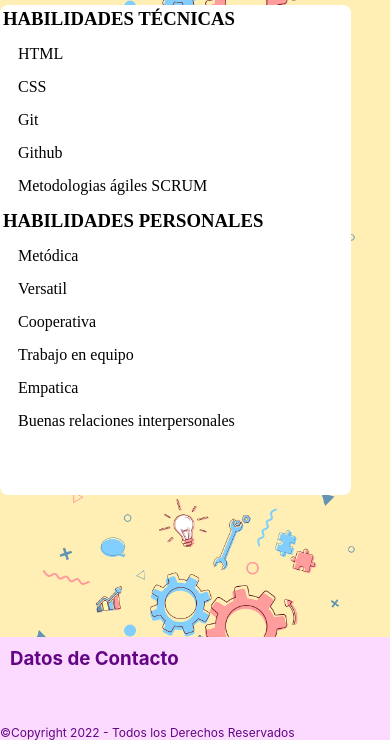
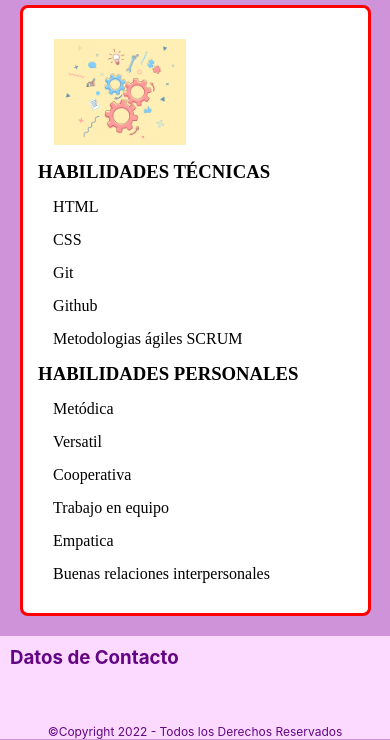
Before and after one commit to vinomarilyn/tpcvwebuade, a plain HTML site: page pages/skills.html in a window 390 px wide. Shown: the part 153-893 px from the top of the page. Drawn offline with Linux system fonts and the light colour scheme.

Commit message:
subo tp4 sin en menu mobile

```diff
--- a/pages/skills.html
+++ b/pages/skills.html
@@ -26,6 +26,7 @@
         <main class="mainIndex">
             <h2>HABILIDADES</h2>
             <div class="imgIndex">
+                <div>
             <h3>HABILIDADES TÉCNICAS</h3>
             <ol>
             <li>HTML</li>
@@ -43,6 +44,8 @@
               <li>Empatica</li>
               <li>Buenas relaciones interpersonales</li>
             </ol>
+        </div>
+            <img src="/public/images/habilidades.png" alt=""></img>
             </div>
 
       </main>
--- a/public/css/education.css
+++ b/public/css/education.css
@@ -1,6 +1,6 @@
 .bodyIndex{
     height: 100%;
-    background-image: url(../images/educacion.jpg);
+    background-color: #CE93D8;
     background-size: 100%;
 }
 /* General */
@@ -63,11 +63,22 @@ li {
 /* Images */
 .imgIndex{
     width: 90%;
-    height: 50%;
+    height: 80%;
     border: solid #FFFFFF;
     background-color: #FFFFFF;
     border-radius: 8px;
-    margin-top: 20px;
+    padding-top: 3%;
+    margin-top: 5%;
+    padding-left: 3%;
+    display: flex;
+    justify-content: space-around;
+
+ }
+ .imgIndex img{
+
+    max-width: 45%;
+    max-height: 27%;
+    margin: 1rem;
  }
  .imgIndex li{
     margin: 15px;
@@ -75,6 +86,10 @@ li {
  .mainIndex{
      width: 100%;
      height: 700px;
+     display: flex;
+     flex-direction: column;
+     align-items: center;
+
  }
   /* titulo */
   .mainIndex h2{
@@ -85,6 +100,8 @@ li {
     border-radius: 8px;
     margin-top: 20px;
     width: 55%;
+   display: flex;
+   justify-content: center;
  }
 
 /* FOOTER */
@@ -101,4 +118,18 @@ li {
 }
 .footerBox p{
     font-size: 12px;
+    display: flex;
+    justify-content: center;
 }
+@media ( max-width: 992px ) /*tablet*/
+ {
+ /* header */
+
+ }
+ @media ( max-width: 765px ) /* mobile */
+ {
+/* Images */
+.imgIndex{
+    flex-direction: column-reverse;
+ }
+ }
--- a/public/css/experience.css
+++ b/public/css/experience.css
@@ -1,6 +1,6 @@
 .bodyIndex{
     height: 100%;
-    background-image: url(../images/experiencia.png);
+    background-color: #CE93D8;
     background-size: 100%;
 }
 /* General */
@@ -68,6 +68,14 @@ li {
     background-color: #FFFFFF;
     border-radius: 8px;
     margin-top: 20px;
+
+    display: flex;
+    justify-content: space-around;
+ }
+ .imgIndex img{
+    max-width: 45%;
+    max-height: 42%;
+    margin: 1rem;
  }
  .imgIndex li{
     margin: 15px;
@@ -75,6 +83,9 @@ li {
  .mainIndex{
      width: 100%;
      height: 700px;
+     display: flex;
+     flex-direction: column;
+     align-items: center;
  }
    /* titulo */
    .mainIndex h2{
@@ -85,6 +96,8 @@ li {
     border-radius: 8px;
     margin-top: 20px;
     width: 62%;
+   display: flex;
+   justify-content: center;
  }
 /* FOOTER */
 .footerBox{
@@ -100,4 +113,18 @@ li {
 }
 .footerBox p{
     font-size: 12px;
+    display: flex;
+    justify-content: center;
 }
+@media ( max-width: 992px ) /*tablet*/
+ {
+ /* header */
+
+ }
+ @media ( max-width: 765px ) /* mobile */
+ {
+/* Images */
+.imgIndex{
+    flex-direction: column-reverse;
+ }
+ }
--- a/public/css/skills.css
+++ b/public/css/skills.css
@@ -1,6 +1,6 @@
 .bodyIndex{
     height: 100%;
-    background-image: url(../images/habilidades.png);
+    background-color: #CE93D8;
     background-size: 100%;
 }
 /* General */
@@ -63,19 +63,31 @@ li {
 /* items */
 .imgIndex{
     width: 90%;
-    height: 70%;
+    height: 80%;
     border: solid #FFFFFF;
     background-color: #FFFFFF;
     border-radius: 8px;
-    margin-top: 20px;
+    margin-top: 5%;
+    padding: 4%;
+    display: flex;
+    justify-content: space-around;
+ }
 
- }
+.imgIndex img{
+ max-width: 42%;
+ max-height: 38%;
+ margin: 1rem;
+}
  .imgIndex li{
     margin: 15px;
  }
  .mainIndex{
      width: 100%;
      height: 700px;
+     display: flex;
+     flex-direction: column;
+    align-items: center;
+
  }
    /* titulo */
    .mainIndex h2{
@@ -86,6 +98,8 @@ li {
     border-radius: 8px;
     margin-top: 20px;
     width: 65%;
+   display: flex;
+   justify-content: center;
  }
 /* FOOTER */
 .footerBox{
@@ -101,4 +115,25 @@ li {
 }
 .footerBox p{
     font-size: 12px;
+    display: flex;
+    justify-content: center;
 }
+@media ( max-width: 992px ) /*tablet*/
+ {
+ /* header */
+ }
+ @media ( max-width: 765px ) /* mobile */
+ {
+/* Images */
+.imgIndex{
+    flex-direction: column-reverse;
+    border: solid red;
+     height: 100%;
+     margin-bottom: 5%;
+}
+.mainIndex{
+    width: 100%;
+    height: 100%;
+
+}
+ }
--- a/public/css/style.css
+++ b/public/css/style.css
@@ -1,6 +1,6 @@
 .bodyIndex{
     height: 100%;
-    background-image: url(../images/index.jpg);
+    background-color: #CE93D8;
     background-size: 100%;
 }
 /* General */
@@ -63,20 +63,28 @@ li {
 /* Images */
 .imgIndex{
    width: 90%;
-   height: 70px;
+   height: 100%;
    border: solid #FFFFFF;
    background-color: #FFFFFF;
    border-radius: 8px;
    margin: 20px 0 350px;/* modifica el main */
+   display: flex;
+   flex-direction: row;
+   justify-content: space-around;
 
 }
-.imgIndex img{
-    width: 100%;
-    height: 100%;
-}
+
 .mainIndex{
     width: 100%;
     height: 100%;
+    display: flex;
+    flex-direction: column;
+   align-items: center;
+}
+.mainIndex img{
+    max-width: 45%;
+    max-height: 85%;
+    margin: 1rem;
 }
  /* titulo */
  .mainIndex h2{
@@ -108,4 +116,18 @@ li {
 }
 .footerBox p{
     font-size: 12px;
+    display: flex;
+    justify-content: center;
 }
+@media ( max-width: 992px ) /*tablet*/
+ {
+ /* header */
+
+ }
+ @media ( max-width: 765px ) /* mobile */
+ {
+/* Images */
+.imgIndex{
+    flex-direction: column-reverse;
+ }
+ }
```
Also changed, not shown: index.html (+1 -1 lines), pages/education.html (+4 -0 lines), pages/experience.html (+3 -0 lines).
